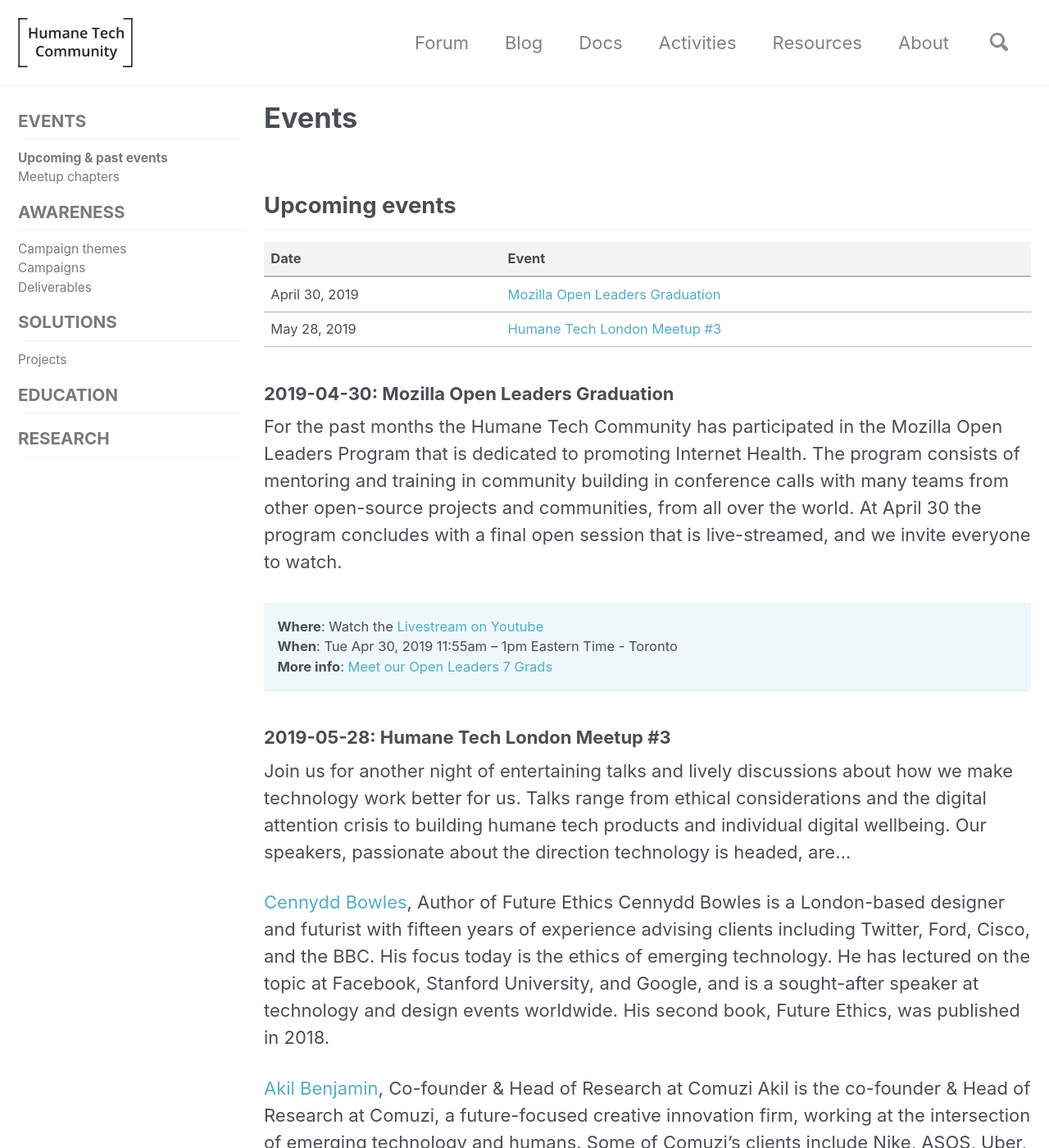
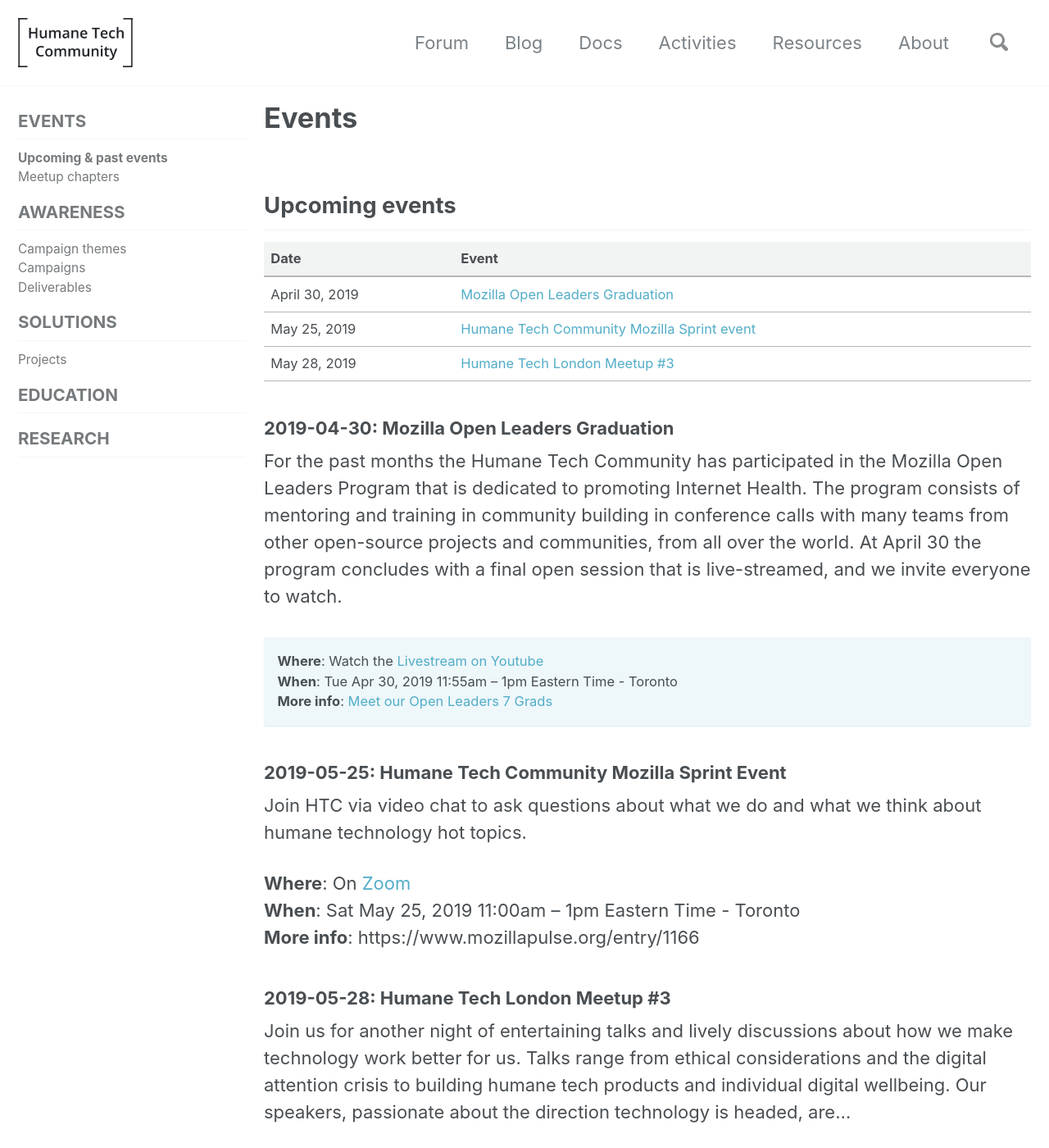
Before and after one commit to humanetech-community/community-hub, a Jekyll site: the page built from _activities/00-activities-root/01-events.md, in a window 1280 px wide and 1400 px high. Shown: the whole window at 82% size. Built offline with Jekyll 4.4.1, drawn with Linux system fonts in a browser that asks for light colours; cached includes are drawn as plain includes; nearby versions of some CDN libraries; some of the changed text lies outside the part shown.

Commit message:
Mozilla sprint event added - closes #77

```diff
--- a/_activities/00-activities-root/01-events.md
+++ b/_activities/00-activities-root/01-events.md
@@ -2,7 +2,7 @@
 permalink: /activities/events/
 title: "Events"
 excerpt: "Upcoming and past events of the Humane Tech Community"
-last_modified_at: 2019-04-27T9+02:00
+last_modified_at: 2019-05-10T9+02:00
 sidebar:
   nav: "activities"
 custom_pagination:
@@ -14,6 +14,7 @@
 | Date | Event |
 | :--- | :--- |
 | April 30, 2019 | [Mozilla Open Leaders Graduation](#2019-04-30-mozilla-open-leaders-graduation) |
+| May 25, 2019 | [Humane Tech Community Mozilla Sprint event](#2019-05-25-humane-tech-community-mozilla-sprint-event) |
 | May 28, 2019 | [Humane Tech London Meetup #3](#2019-05-28-humane-tech-london-meetup-3) |
 
 ### 2019-04-30: Mozilla Open Leaders Graduation
@@ -24,6 +25,16 @@
 **When**: Tue Apr 30, 2019 11:55am – 1pm Eastern Time - Toronto<br>
 **More info**: [Meet our Open Leaders 7 Grads](https://medium.com/p/9f6e0c24db1d)
 {: .notice--info}
+
+
+### 2019-05-25: Humane Tech Community Mozilla Sprint Event
+
+Join HTC via video chat to ask questions about what we do and what we think about humane technology hot topics.
+
+**Where**: On [Zoom](https://zoom.us/) <br>
+**When**: Sat May 25, 2019 11:00am – 1pm Eastern Time - Toronto<br>
+**More info**: https://www.mozillapulse.org/entry/1166
+
 
 ### 2019-05-28: Humane Tech London Meetup #3
 
```
